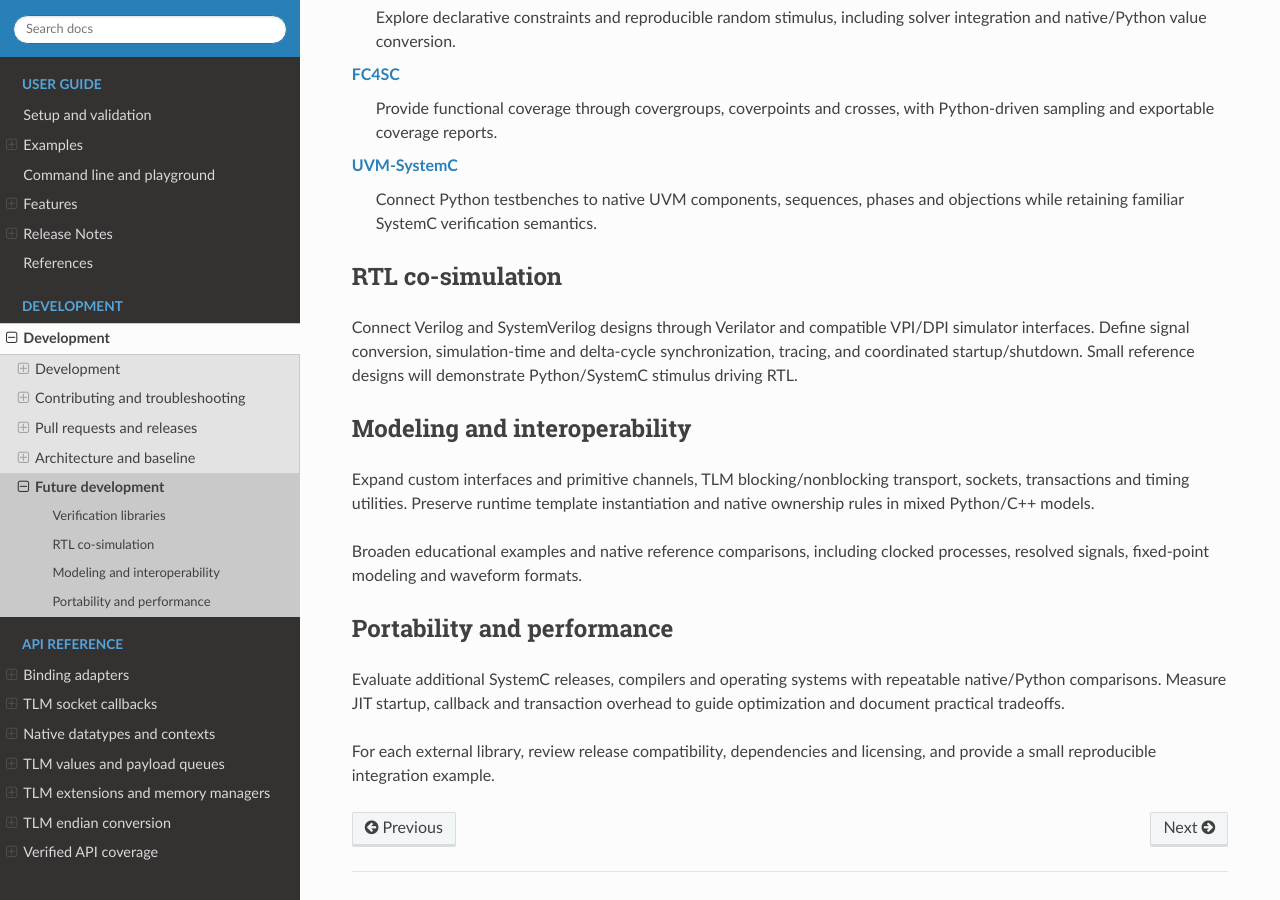
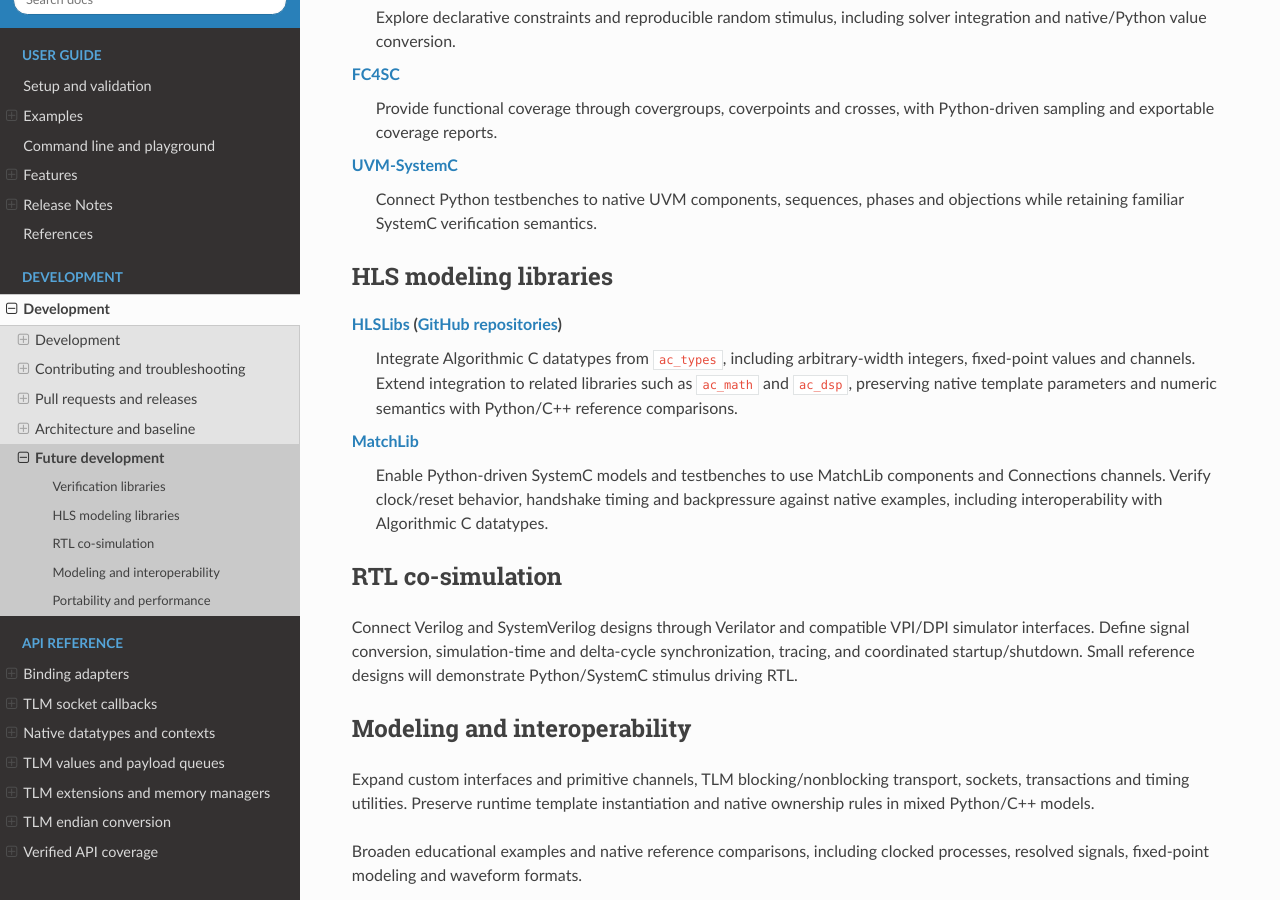
Before and after one commit to amal-khailtash/pysystemc, a Sphinx documentation site: the page built from docs/intro/roadmap.rst, in a window 1280 px wide and 900 px high, scrolled down 332 px. Built offline with Sphinx 7.4.7 and the Read the Docs theme 3.1.0, drawn with Linux system fonts in a browser that asks for light colours.

Commit message:
test: verify clock keyword constructors and expand roadmap

```diff
--- a/docs/intro/roadmap.rst
+++ b/docs/intro/roadmap.rst
@@ -19,6 +19,21 @@
 `UVM-SystemC <https://github.com/accellera-official/uvm-systemc>`_
    Connect Python testbenches to native UVM components, sequences, phases and
    objections while retaining familiar SystemC verification semantics.
+
+HLS modeling libraries
+----------------------
+
+`HLSLibs <https://hlslibs.org/>`_ (`GitHub repositories <https://github.com/hlslibs/>`_)
+   Integrate Algorithmic C datatypes from ``ac_types``, including arbitrary-width
+   integers, fixed-point values and channels. Extend integration to related
+   libraries such as ``ac_math`` and ``ac_dsp``, preserving native template
+   parameters and numeric semantics with Python/C++ reference comparisons.
+
+`MatchLib <https://github.com/NVlabs/matchlib>`_
+   Enable Python-driven SystemC models and testbenches to use MatchLib components
+   and Connections channels. Verify clock/reset behavior, handshake timing and
+   backpressure against native examples, including interoperability with
+   Algorithmic C datatypes.
 
 RTL co-simulation
 -----------------
```
Also changed, not shown: 1 other file.
